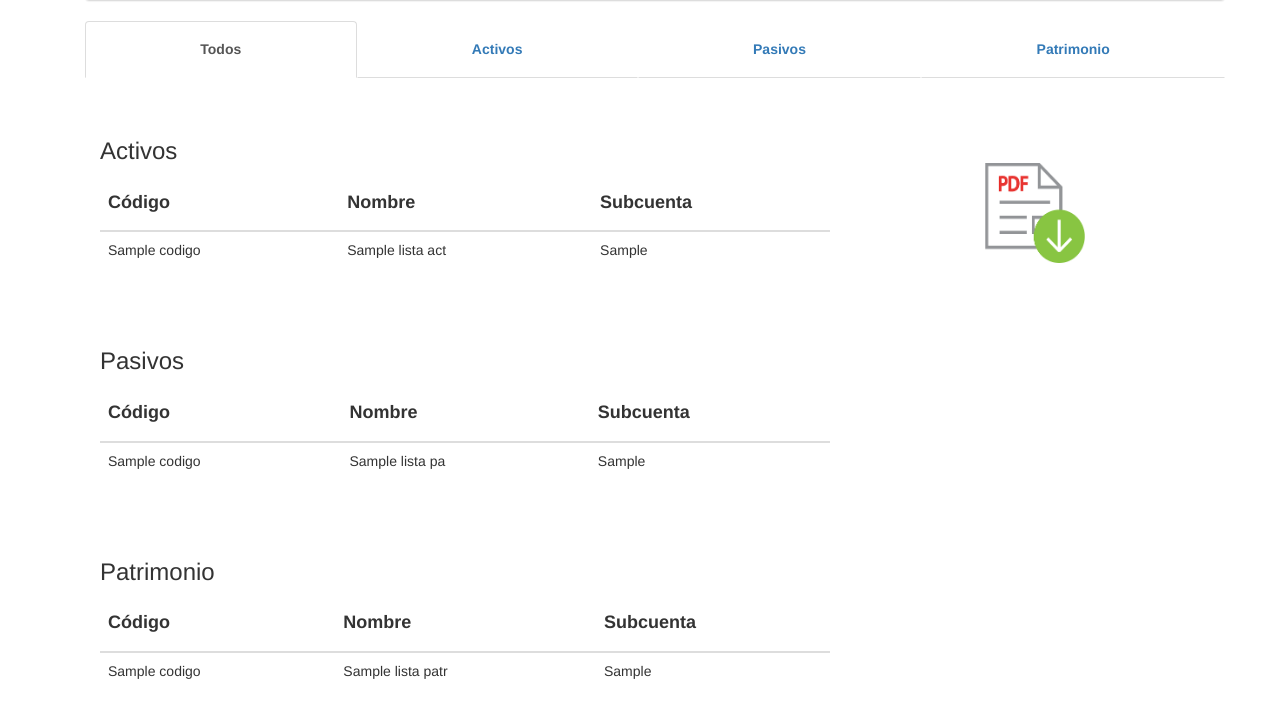
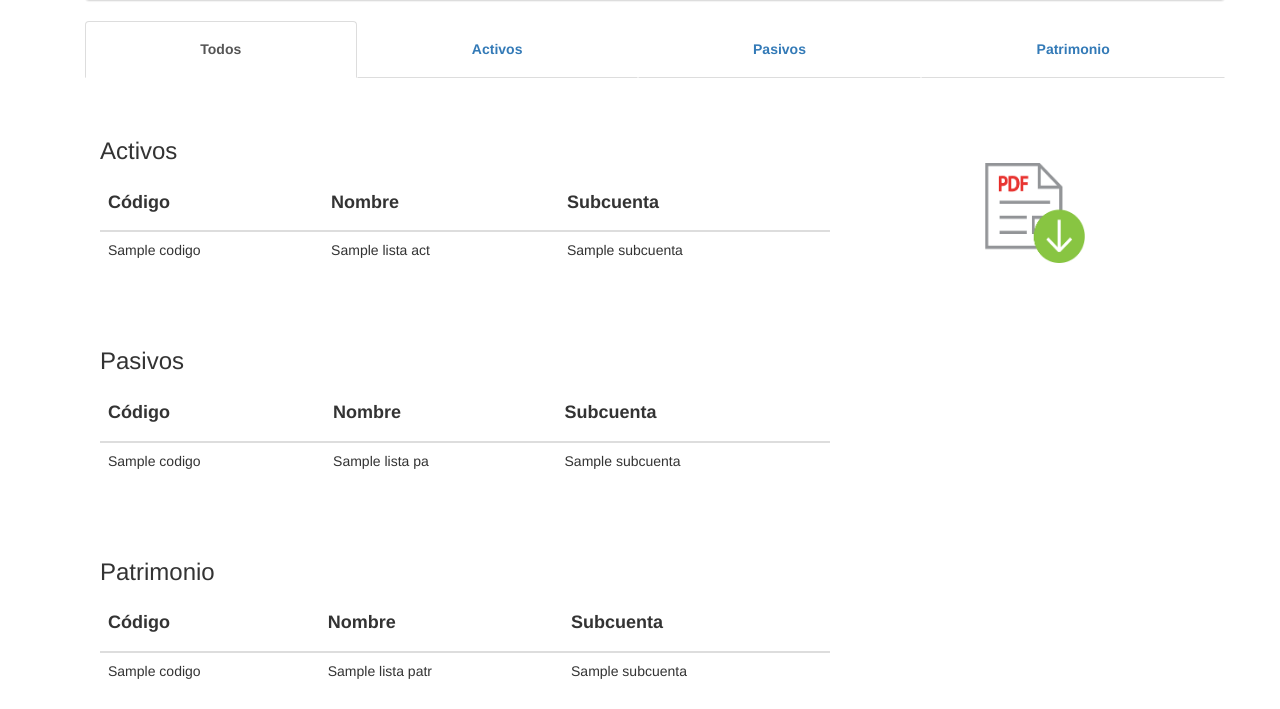
Before and after one commit to AreliBonilla20/ProyectoSIC115, a Django app: template templates/Cuentas/catalogoCuentas.html in a window 1280 px wide. Shown: the part 216-925 px from the top of the page. Run offline with Django 3.2, Linux system fonts and the light colour scheme; the template is opened without the code that fills it: most values are stand-ins (such as "Sample title", 1, 10 or a date in 2020); parts of the project's set-up code (start-up, migrations or seed data) failed here and were passed over; some libraries are stand-ins or nearby versions.

Commit message:
Cambios en los modelos

```diff
--- a/SIC115/settings.py
+++ b/SIC115/settings.py
@@ -81,7 +81,7 @@ DATABASES = {
        'ENGINE': 'django.db.backends.postgresql_psycopg2',
         'NAME': 'sic',
         'USER':'postgres',
-        'PASSWORD':'1493',
+        'PASSWORD':'root',
         'HOST':'127.0.0.1',
         'PORT':5432,
     }
--- a/apps/asientos_contables/forms.py
+++ b/apps/asientos_contables/forms.py
@@ -39,6 +39,7 @@ class cuentaForm(forms.ModelForm):
 		'codigo',
 		'nombre',
 		'tipo_cuenta',
+		'subcuenta',
 
 
 		]
@@ -47,12 +48,14 @@ class cuentaForm(forms.ModelForm):
 		'codigo': 'Código',
 		'nombre':'Nombre',
 		'tipo_cuenta':'Seleccione el tipo de cuenta',
+		'subcuenta':'Subcuenta',
 		}
 
 		widgets={
-		'codigo':forms.NumberInput(attrs={'class':'form-control'}),
+		'codigo':forms.TextInput(attrs={'class':'form-control'}),
 		'nombre':forms.TextInput(attrs={'class':'form-control'}),
 		'tipo_cuenta':forms.Select(attrs={'class':'form-control'}),
+		'subcuenta':forms.TextInput(attrs={'class':'form-control'}),
 		}
 
 class tipoCuentaForm(forms.ModelForm):
--- a/apps/asientos_contables/models.py
+++ b/apps/asientos_contables/models.py
@@ -8,7 +8,8 @@ class tipoCuenta(models.Model):
         return '{}'.format(self.tipo)
 
 class cuenta(models.Model):
-    codigo=models.IntegerField()
+    codigo=models.CharField(max_length=25)
+    subcuenta=models.CharField(max_length=50, null=True)
     nombre = models.CharField(max_length=50)
     tipo_cuenta=models.ForeignKey(tipoCuenta,null=False,blank=False,on_delete=models.CASCADE)
 
--- a/templates/Cuentas/catalogoCuentas.html
+++ b/templates/Cuentas/catalogoCuentas.html
@@ -50,7 +50,7 @@ Catalogo de cuentas
 					<tr>
 						<td>{{i.codigo}}</td>
 						<td>{{i.nombre }}</td>
-						<td>{{i.tipo_cuenta}}</td>
+						<td>{{i.subcuenta}}</td>
 
 					</tr>
 					{% endfor %}
@@ -79,7 +79,7 @@ Catalogo de cuentas
 						<tr>
 							<td>{{i.codigo}}</td>
 							<td>{{i.nombre }}</td>
-							<td>{{i.tipo_cuenta}}</td>
+							<td>{{i.subcuenta}}</td>
 						</tr>
 						{% endfor %}
 					{% else %}
@@ -106,7 +106,7 @@ Catalogo de cuentas
 						<tr>
 							<td>{{i.codigo}}</td>
 							<td>{{i.nombre }}</td>
-							<td>{{i.tipo_cuenta}}</td>
+							<td>{{i.subcuenta}}</td>
 						</tr>
 						{% endfor %}
 					{% else %}
--- a/templates/Cuentas/listaActivos.html
+++ b/templates/Cuentas/listaActivos.html
@@ -48,7 +48,7 @@ Catalogo de cuentas
 					<tr>
 						<td>{{i.codigo}}</td>
 						<td>{{i.nombre }}</td>
-						<td>{{i.tipo_cuenta}}</td>
+						<td>{{i.subcuenta}}</td>
 					</tr>
 					{% endfor %}
 				{% else %}
--- a/templates/Cuentas/listaPasivos.html
+++ b/templates/Cuentas/listaPasivos.html
@@ -48,7 +48,7 @@ Catalogo de cuentas
 					<tr>
 						<td>{{i.codigo}}</td>
 						<td>{{i.nombre }}</td>
-						<td>{{i.tipo_cuenta}}</td>
+						<td>{{i.subcuenta}}</td>
 					</tr>
 					{% endfor %}
 				{% else %}
--- a/templates/Cuentas/listaPatrimonio.html
+++ b/templates/Cuentas/listaPatrimonio.html
@@ -48,7 +48,7 @@ Catalogo de cuentas
 					<tr>
 						<td>{{i.codigo}}</td>
 						<td>{{i.nombre }}</td>
-						<td>{{i.tipo_cuenta}}</td>
+						<td>{{i.subcuenta}}</td>
 					</tr>
 					{% endfor %}
 				{% else %}
```
Also changed, not shown: apps/asientos_contables/migrations/0013_auto_20191104_2153.py (added).
